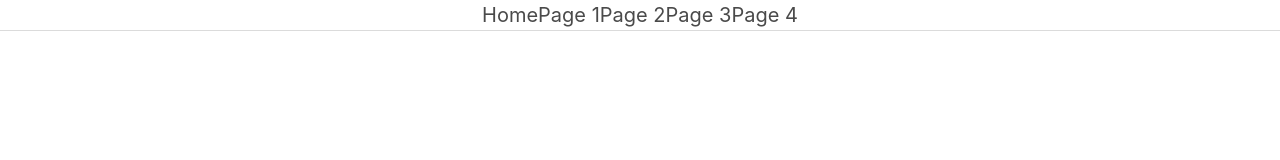
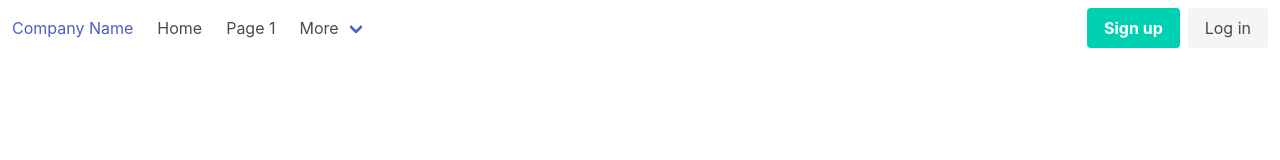
Before and after one commit to rrp316/426-project, a website: page index.html in a window 1280 px wide. Drawn offline with nearby package versions, Linux system fonts and the light colour scheme; a web font is replaced by a local one.

Commit message:
changed homescreen nav div to bulma navbar.

```diff
--- a/index.html
+++ b/index.html
@@ -13,25 +13,60 @@
     <script src="node_modules/jquery/dist/jquery.js"></script>
     <script src="request_form_render.js" type="module"></script>
     <div class="root">
-        <div class="tabs is-medium is-centered" id="noBottomMargin">
-            <ul>
-                <li>
-                    Home
-                </li>
-                <li>
-                    Page 1
-                </li>
-                <li>
-                    Page 2
-                </li>
-                <li>
-                    Page 3
-                </li>
-                <li>
-                    Page 4
-                </li>
-            </ul>
-        </div>
+        <nav class="navbar" role="navigation" aria-label="main navigation">
+            <div class="navbar-brand">
+                <a class="navbar-item" href="https://google.com">
+                    Company Name
+                </a>
+
+                <a role="button" class="navbar-burger burger" aria-label="menu" aria-expanded="false"
+                    data-target="navbarBasicExample">
+                    <span aria-hidden="true"></span>
+                    <span aria-hidden="true"></span>
+                    <span aria-hidden="true"></span>
+                </a>
+            </div>
+
+            <div id="navbarBasicExample" class="navbar-menu">
+                <div class="navbar-start">
+                    <a class="navbar-item">
+                        Home
+                    </a>
+
+                    <a class="navbar-item">
+                        Page 1
+                    </a>
+
+                    <div class="navbar-item has-dropdown is-hoverable">
+                        <a class="navbar-link">
+                            More
+                        </a>
+
+                        <div class="navbar-dropdown">
+                            <a class="navbar-item">
+                                Page 2
+                            </a>
+                            <a class="navbar-item">
+                                Page 3
+                            </a>
+                        </div>
+                    </div>
+                </div>
+
+                <div class="navbar-end">
+                    <div class="navbar-item">
+                        <div class="buttons">
+                            <a class="button is-primary">
+                                <strong>Sign up</strong>
+                            </a>
+                            <a class="button is-light">
+                                Log in
+                            </a>
+                        </div>
+                    </div>
+                </div>
+            </div>
+        </nav>
     </div>
 
 </body>
```
